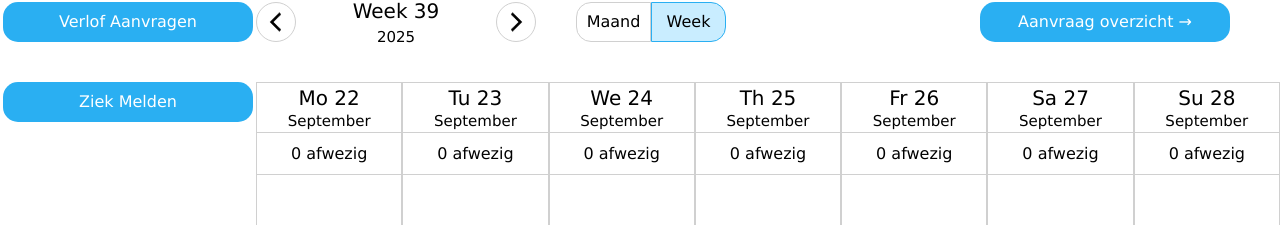
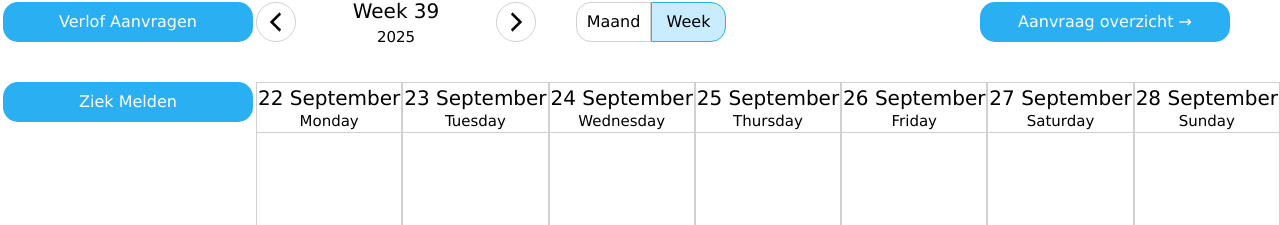
Before and after one commit to Ruveydabal/GeoProfs, a React (Vite) app: page / in a window 1280 px wide. Both pictures are taken after a click on the button "Week". Shown: the part 118-343 px from the top of the page. Built offline with nearby package versions, Linux system fonts and the light colour scheme.

Commit message:
kleine fix en hoofd letters

```diff
--- a/src/components/MaandKalender.jsx
+++ b/src/components/MaandKalender.jsx
@@ -49,13 +49,13 @@ function MaandKalender({weekDagen, maand, jaar}) {
                                 <div className='flex flex-col w-full h-full overflow-auto'>
                                     <div className='flex w-full h-[40px]'>
                                         <div className='flex h-full w-[40px] justify-center items-center'>{dag}</div>
-                                        <div className='flex h-full flex-1 justify-center items-center'>{mensenAfwezig.length == 0 ? '' : mensenAfwezig.length + ' afwezig'}</div>
+                                        <div className='flex h-full flex-1 justify-center items-center'>{mensenAfwezig.length == 0 ? '' : mensenAfwezig.length + ' Afwezig'}</div>
                                     </div>
                                     {managerRol ?
-                                        <div className='w-full flex-1 overflow-auto'>
+                                        <div className='w-full flex-1 overflow-auto '>
                                             {!DagNietInMaand(index, dag) ?
                                                 mensenAfwezig.map((naam, index) => (
-                                                    <div key={naam} className={` flex items-center w-full h-[30px] border-t-1 border-solid border-[#D0D0D0] ${index % 2 ? 'bg-[#fff]' : 'bg-[#DDE7F1]'}`}>{naam}</div>
+                                                    <div key={naam} className={`capitalize flex items-center w-full h-[30px] border-t-1 border-solid border-[#D0D0D0] ${index % 2 ? 'bg-[#fff]' : 'bg-[#DDE7F1]'}`}>{naam}</div>
                                                 ))
                                                 : <></>
                                             }
@@ -72,7 +72,7 @@ function MaandKalender({weekDagen, maand, jaar}) {
         <div className='flex w-full h-full flex-col overflow-auto'>
             <div className='flex w-full h-[50px]'>
                 {weekDagen.map((dag, index) => (
-                    <div key={index} className="flex h-full w-[calc(100%/7)] border-1 border-solid border-[#D0D0D0] justify-center items-center bg-[#fff] text-[20px] font-normal">{moment(dag).format('dddd')}</div>
+                    <div key={index} className="capitalize flex h-full w-[calc(100%/7)] border-1 border-solid border-[#D0D0D0] justify-center items-center bg-[#fff] text-[20px] font-normal">{moment(dag).format('dddd')}</div>
                 ))}
             </div>
             {DagenVanMaand(maand)}
--- a/src/components/MaandSwitcher.jsx
+++ b/src/components/MaandSwitcher.jsx
@@ -9,7 +9,7 @@ function MaandSwitcher({MaandVerhogen, MaandVerlagen, maand, jaar}) {
         <img src={Arrow} alt="" />
         </button>
         <div className='flex w-[120px] mx-[40px] flex-col items-center'>
-            <p className='text-[20px] h-auto max-w-fit'>{moment().month(maand).format('MMMM')}</p>
+            <p className='text-[20px] h-auto max-w-fit capitalize'>{moment().month(maand).format('MMMM')}</p>
             <p className='text-[15px] h-auto max-w-fit'>{jaar}</p>
         </div>
         <button className='w-[40px] h-[40px] rounded-full border-1 border-solid border-[#D0D0D0]' onClick={() => MaandVerhogen()}>
--- a/src/components/WeekKalender.jsx
+++ b/src/components/WeekKalender.jsx
@@ -10,15 +10,17 @@ function WeekKalender({weekDagen}) {
         {weekDagen.map((dag, index) => (
             //fetch hier verlof data van deze datum
             <div key={index} className='flex flex-col w-full h-full border-1 border-solid border-[#D0D0D0]'>
-                <div className="flex w-full flex-col h-[50px] w-[calc(100%/7)] justify-center items-center bg-[#fff] border-b-1 border-solid border-[#D0D0D0]">
-                    <div className='flex h-[55%] w-full justify-center align-baseline text-[20px]'>{moment(dag).format('dd D')}</div>
-                    <div className='flex h-[45%] w-full justify-center align-top text-[15px]'>{moment(dag).format('MMMM')}</div>
+                <div className="flex w-full flex-col h-[50px] w-[calc(100%/7)] justify-center items-center bg-[#fff] border-b-1 border-solid border-[#D0D0D0] capitalize">
+                    <div className='flex h-[55%] w-full justify-center align-baseline text-[20px]'>{moment(dag).format('D MMMM')}</div>
+                    <div className='flex h-[45%] w-full justify-center align-top text-[15px]'>{moment(dag).format('dddd')}</div>
                 </div>
-                <div className='flex w-full h-[50px] justify-center items-center bg-[#fff] border-b-1 border-solid border-[#D0D0D0]'>{mensenAfwezig.length} afwezig</div>
+                {mensenAfwezig.length == 0 ? <></> :
+                    <div className='flex w-full h-[50px] justify-center items-center bg-[#fff] border-b-1 border-solid border-[#D0D0D0]'>{mensenAfwezig.length} Afwezig</div>
+                }
                 <div className="flex flex-col w-full h-full w-[calc(100%/7)] bg-[#fff] overflow-auto">
                 {
                     mensenAfwezig.map((naam, index) => (
-                        <div key={naam} className={`flex justify-center items-center w-full min-h-[40px] border-b-1 border-solid border-[#D0D0D0] ${index % 2 ? 'bg-[#fff]' : 'bg-[#DDE7F1]'}`}>{naam}</div>
+                        <div key={naam} className={`flex justify-center items-center w-full min-h-[40px] border-b-1 border-solid border-[#D0D0D0] capitalize ${index % 2 ? 'bg-[#fff]' : 'bg-[#DDE7F1]'}`}>{naam}</div>
                     ))
                 }
                 </div>
```
